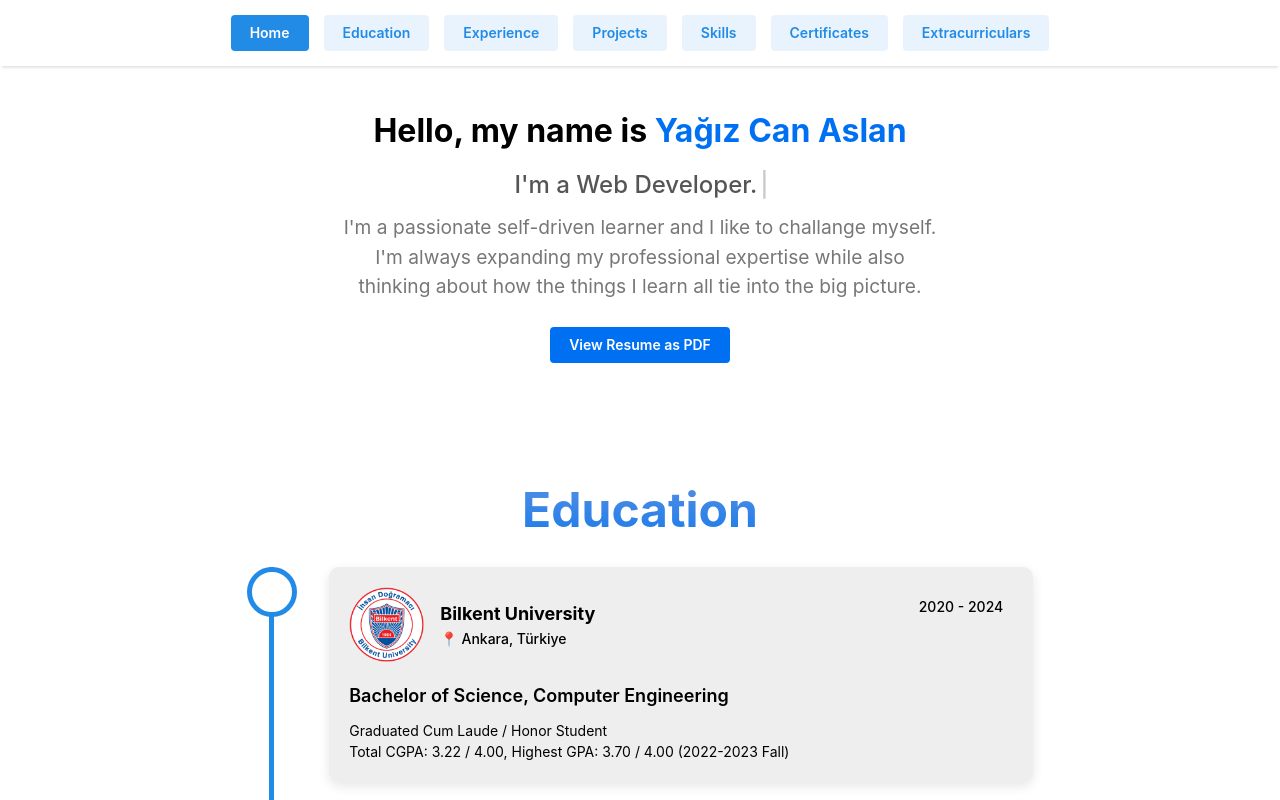
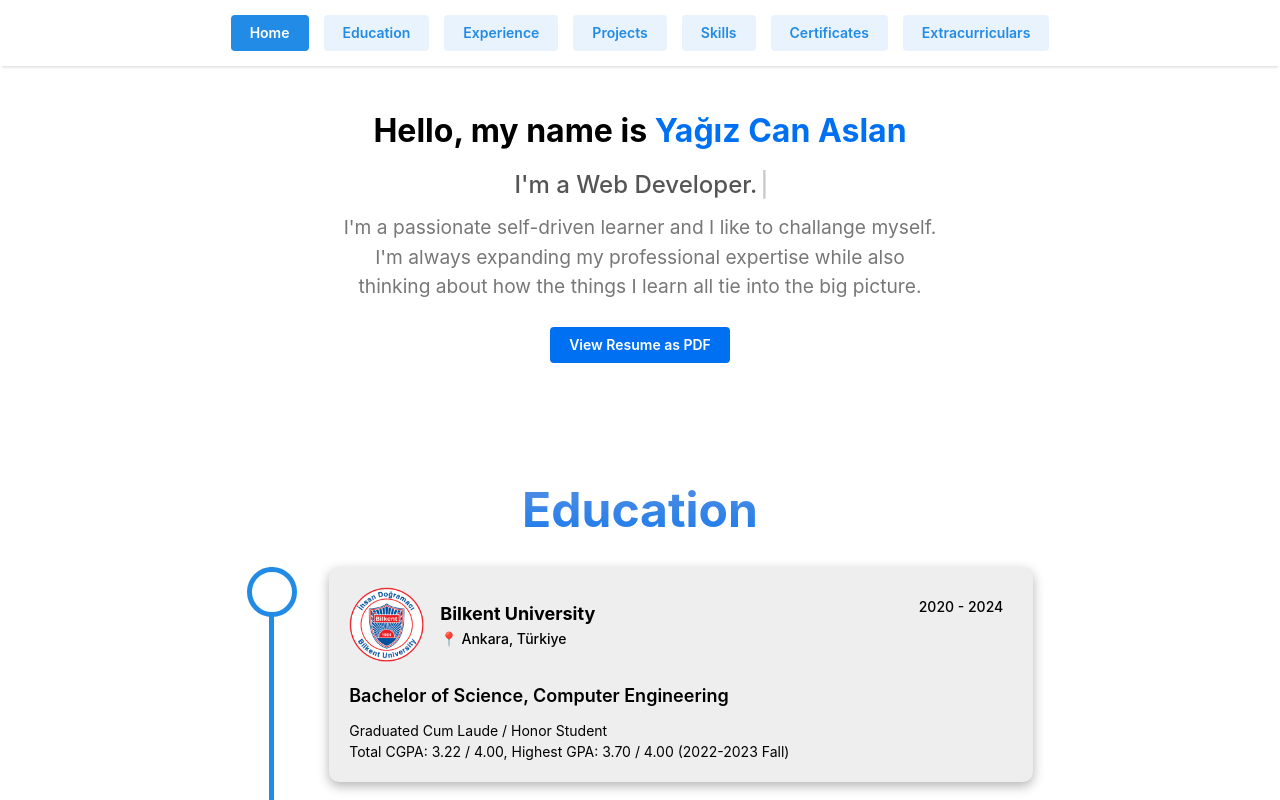
Before and after one commit to can-aslan/personal-website, a React (Create React App) app: page / in a window 1280 px wide. In both pictures the pointer is over the element 681 px from the left and 674 px from the top of the page. Shown: the top 800 px of the page. Built offline with nearby package versions, Linux system fonts and the light colour scheme; the HTML template or start-up script is replaced by a standard one.

Commit message:
Made borders of cards stronger when hovering

```diff
--- a/src/components/cards/education/EducationCard.module.css
+++ b/src/components/cards/education/EducationCard.module.css
@@ -10,6 +10,7 @@
 
 .card:hover {
   background-color: rgb(238, 238, 238);
+  box-shadow: 0 4px 12px rgba(0, 0, 0, 0.3);
   transition: all 0.15s ease;
 }
 
--- a/src/components/cards/experience/ExperienceCard.module.css
+++ b/src/components/cards/experience/ExperienceCard.module.css
@@ -10,6 +10,7 @@
 
 .card:hover {
   background-color: rgb(238, 238, 238);
+  box-shadow: 0 4px 12px rgba(0, 0, 0, 0.3);
   transition: all 0.15s ease;
 }
 
```
